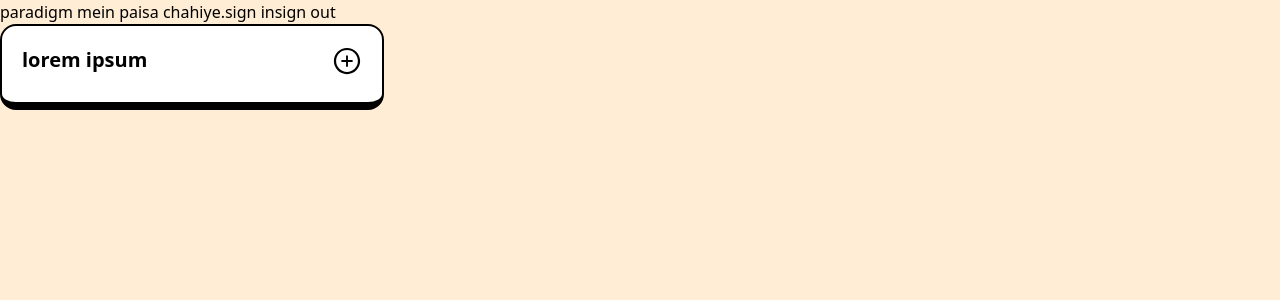
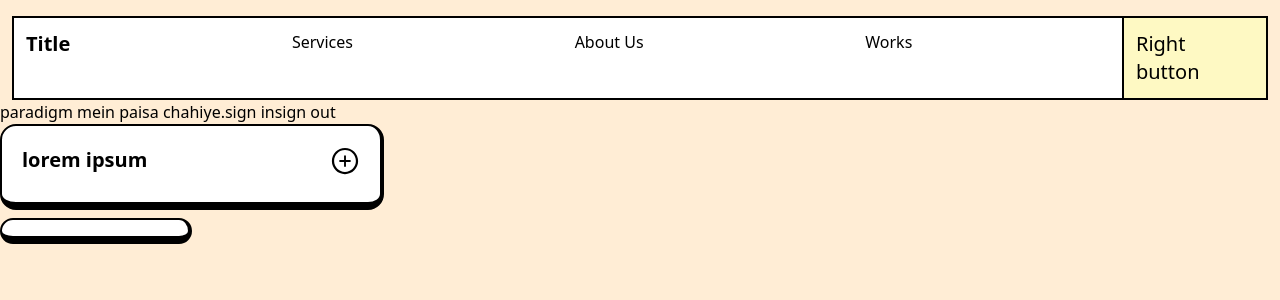
Before and after one commit to ShinRaiDev/snu, a Next.js app: page / in a window 1280 px wide. Shown: the top 300 px of the page. Built offline with nearby package versions, Linux system fonts and the light colour scheme; no server answers.

Commit message:
navbar, button

```diff
--- /dev/null
+++ b/components/Button.tsx
@@ -0,0 +1,29 @@
+// import React from 'react'
+
+// function Button(props:any) {
+//   return (
+//     <div>
+//         <button className="bg-yellow-200 border-black border-2 border-b-8 rounded-2xl w-96 hover:bg-gray-100 text-gray-800 font-semibold py-2 px-4">
+//                 button
+//         </button>
+
+//     </div>
+//   )
+// }
+
+// export default Button
+
+import React, { useState } from "react";
+
+export default function Button({children}:any) {
+  const [effect, setEffect] = useState(false);
+
+  return (
+        <button
+          className={`${effect && "animate-bounce"} bg-white p-4 border-black border-2 border-b-8 border-r-4 rounded-2xl w-48 hover:bg-gray-100 text-gray-800 font-semibold py-2 px-4`}
+          onClick={() => { setEffect(true), setTimeout(()=> { setEffect(false)},500) }}
+        >
+          {children}
+        </button>
+  );
+}
--- a/components/Expanded.tsx
+++ b/components/Expanded.tsx
@@ -7,7 +7,7 @@ function Expanded(props:any) {
   let background = props.bgColor
   return (
     <div>
-      <div className={`${exp? "h-96 border-b-[11px]"+background:""} transition-all	ease-linear delay-150 border-black border-2 border-b-8 bg-white p-5 rounded-2xl w-96   `+background}>
+      <div className={`${exp? "h-96 border-b-[11px]"+background:""} transition-all	ease-linear delay-150 border-black border-2 border-b-8 border-r-4 bg-white p-5 rounded-2xl w-96   `+background}>
         <div className="flex justify-between">
           <div className={`${exp ? "font-extrabold text-2xl underline underline-offset-4" : "font-bold text-xl"} `}>{props.title}</div>
           <div className="" ><button onClick={()=>{setExp(!exp)}} >{!exp ? <AiOutlinePlusCircle size={30}/> : <AiOutlineMinusCircle size={30}/>}</button></div>
--- /dev/null
+++ b/components/Navbar.tsx
@@ -0,0 +1,21 @@
+import React from 'react'
+import { AiOutlineMenu } from "react-icons/ai";
+
+function Navbar(props:any) {
+  return (
+    <div className='px-3 pt-4'>
+        <div className="w-full bg-white border-2 border-black flex justify-between  ">
+          <div className="p-3">
+              <div className="text-xl font-extrabold
+              bold">{props.title}</div>
+          </div>
+          <div className='p-3 hidden md:inline'>Services</div>
+          <div className='p-3 hidden md:inline'>About Us</div>
+          <div className='p-3 hidden md:inline'>Works</div>
+          <div className="h-full w-24 md:w-36 text-xl border-l-2 bg-yellow-100 border-black p-3 hover:cursor-pointer">Right button</div>
+        </div>
+    </div>
+  )
+}
+
+export default Navbar
--- a/pages/index.tsx
+++ b/pages/index.tsx
@@ -5,7 +5,9 @@ import styles from "@/styles/Home.module.css";
 import { SessionProvider, signOut } from "next-auth/react"
 import { signIn,useSession } from "next-auth/react";
 import Expanded from "../components/Expanded"
+import Button from "../components/Button";
 import { useState } from "react";
+import Navbar from "@/components/Navbar";
 
 
 
@@ -31,11 +33,14 @@ const HandleClick=()=>{
       </Head>
 
       <div className="bg-orange-100 min-h-screen">
+        <Navbar title="Title"/>
         paradigm mein paisa chahiye.
         <button onClick={()=>signIn()}>sign in</button>
         <button onClick={()=>signOut()}>sign out</button>
         {session?.user?.name}
         <Expanded bgColor="bg-orange-300" title="lorem ipsum" content="ya iski maa ki chu"/>
+
+        <Button></Button>
       </div>
     </>
   );
```
